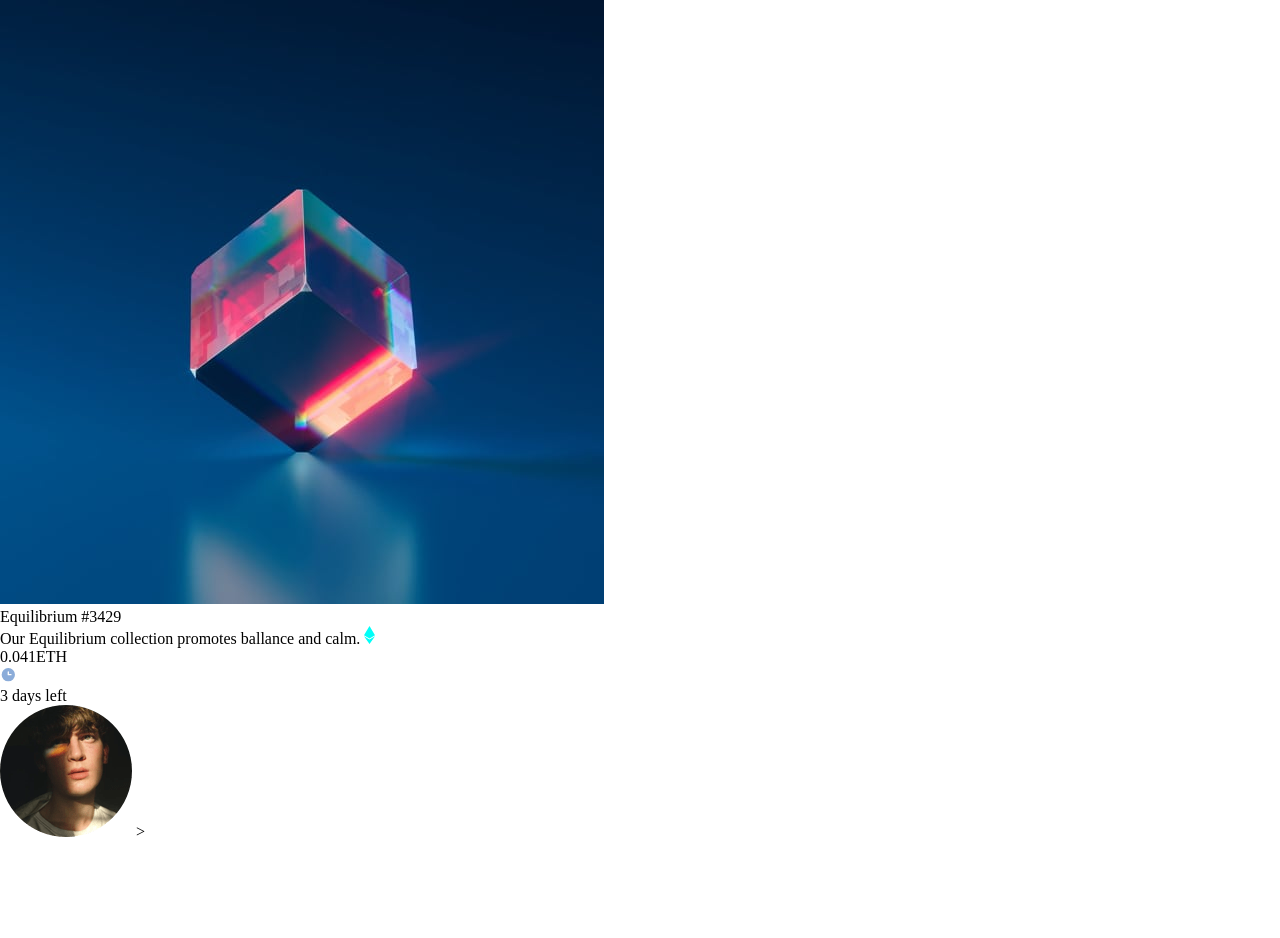
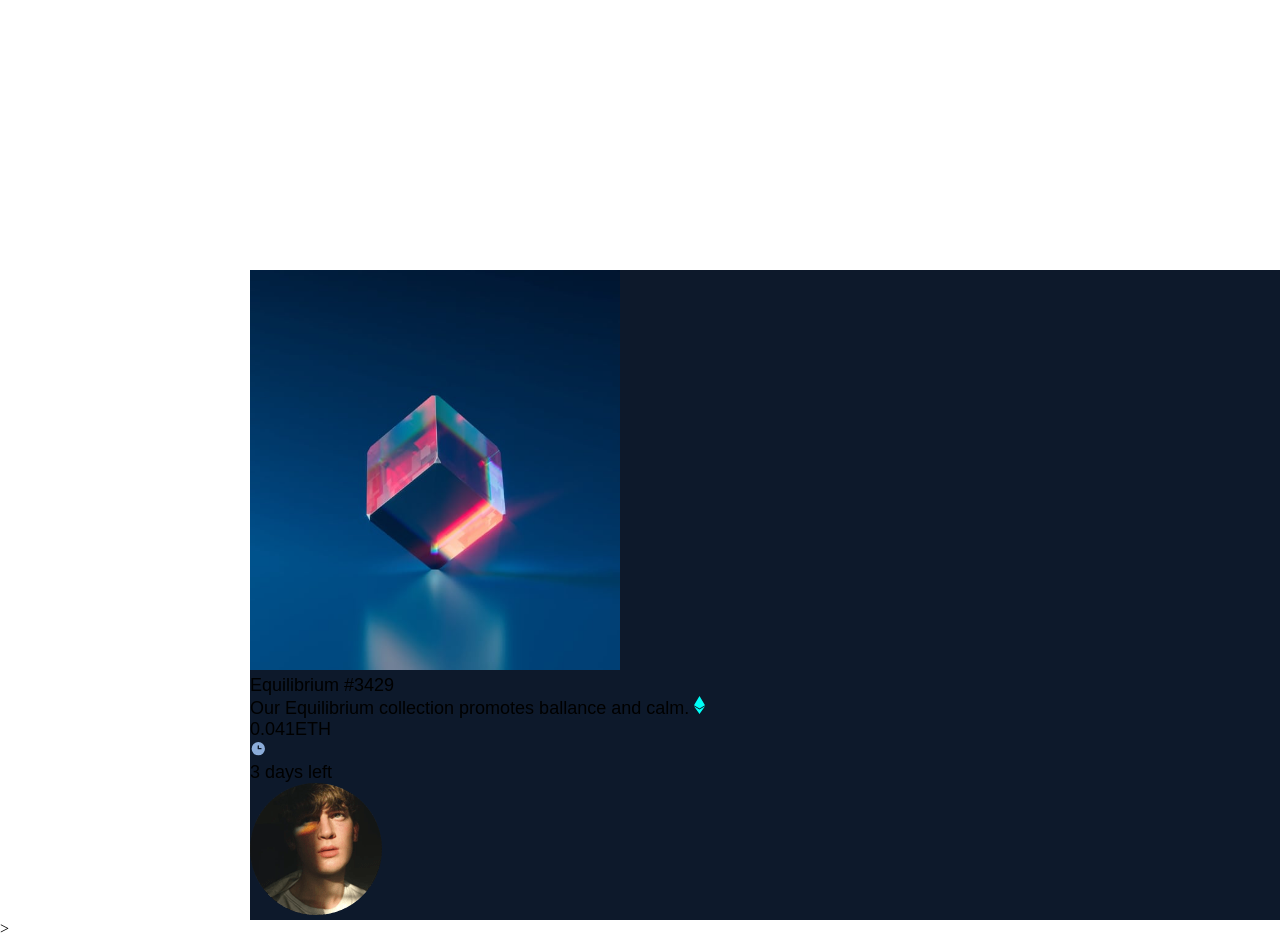
Before and after one commit to FilhodeAmenRa/Challenge, a plain HTML site: page chalenge/index.html in a window 1280 px wide. Before the commit the page ends 841 px from the top, so only its background shows below. Drawn offline with Linux system fonts and the light colour scheme; files whose address does not match are found by name.

Commit message:
dificuldade

```diff
--- a/chalenge/formatação/folha de estilo.css
+++ b/chalenge/formatação/folha de estilo.css
@@ -1 +1,19 @@
-* {margin: 0; padding: 0;}
+* {
+    margin: 0;
+     padding: 0;
+      box-sizing: border-box;
+    }
+
+.container {
+    margin-top: 15em;
+    margin-left: 250px;
+    position: relative;
+    background-color:hsl(217, 54%, 11%);
+    font-family: 'Outfit', sans-serif;
+    font-size: 18px;
+}
+
+#imagem1 {
+    height: 400px;
+    width: 370px;
+}
--- a/chalenge/index.html
+++ b/chalenge/index.html
@@ -8,7 +8,7 @@
 	<link rel="stylesheet" href="formatação/folha de estilo.css">
 </head>
 <body>
-
+	<div class="container">
     <img src="C:\Users\felip\OneDrive\Documentos\testando oque aprendi\chalenge\image\image-equilibrium.jpg" id="imagem1">
 
 	<div class="paratodos" id="titulo">Equilibrium #3429</div>
@@ -25,7 +25,7 @@
 
 	<img src="C:\Users\felip\OneDrive\Documentos\testando oque aprendi\chalenge\image\image-avatar.png" id="imagem2">
 
-
+</div>
 
 </body>
 </html>>
```
